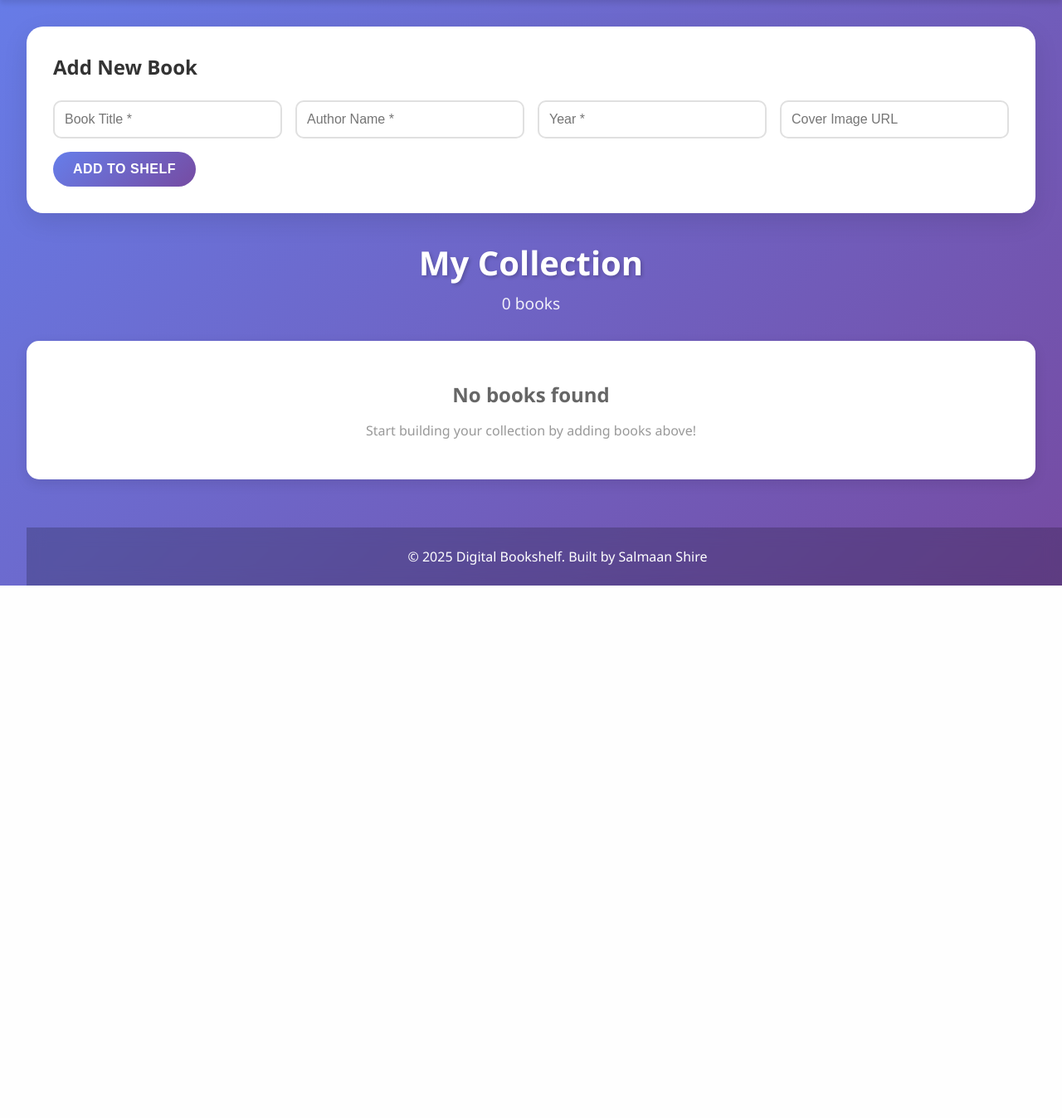
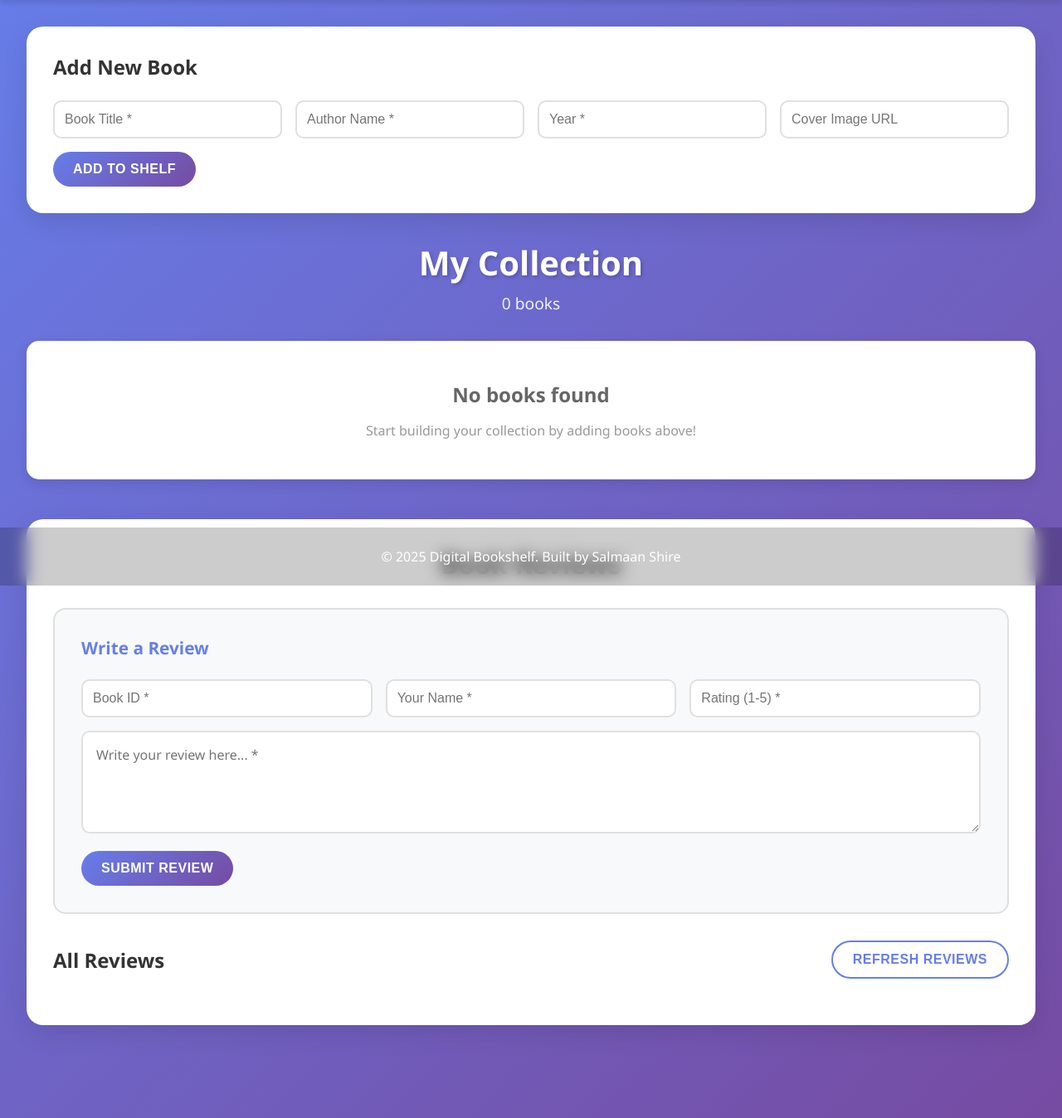
Before and after one commit to SalmaanShire365/bookstore-app, a Flask app: page / in a window 1280 px wide. Shown: the part 94-1442 px from the top of the page at 83% size. Before the commit the page ends 800 px from the top, so only its background shows below. Run offline with Flask 3, Linux system fonts and the light colour scheme; data that the repository does not hold is empty.

Commit message:
Added book reviews feature

```diff
--- a/app.py
+++ b/app.py
@@ -20,7 +20,7 @@ except Exception as e:
 
 db = client[DATABASE_NAME]
 books_collection = db['books']
-#reviews_collection = db['reviews']
+reviews_collection = db['reviews']
 users_collection = db['users']
 
 DATABASE = 'db/books.db'
@@ -127,16 +127,16 @@ def serialize_book(book):
     return book
 
 
-#def serialize_review(review):
-#    ""Convert MongoDB review document to JSON-serializable format.""
-#    if review and '_id' in review:
-#        review['review_id'] = str(review['_id'])
-#        del review['_id']
-#        if 'book_id' in review and isinstance(review['book_id'], ObjectId):
-#            review['book_id'] = str(review['book_id'])
-#        if 'user_id' in review and isinstance(review['user_id'], ObjectId):
-#            review['user_id'] = str(review['user_id'])
-#    return review
+def serialize_review(review):
+    """Convert MongoDB review document to JSON-serializable format."""
+    if review and '_id' in review:
+        review['review_id'] = str(review['_id'])
+        del review['_id']
+        if 'book_id' in review and isinstance(review['book_id'], ObjectId):
+            review['book_id'] = str(review['book_id'])
+        if 'user_id' in review and isinstance(review['user_id'], ObjectId):
+            review['user_id'] = str(review['user_id'])
+    return review
 
 
 
@@ -324,44 +324,44 @@ def delete_book(book_id):
 
 
 # ==================== REVIEWS ENDPOINTS ====================
-#
-#@app.route('/api/reviews', methods=['GET'])
-#@timeit
-#def get_all_reviews():
-#    # Get all reviews from MongoDB.
-#    reviews = list(reviews_collection.find())
-#    review_list = [serialize_review(review.copy()) for review in reviews]
-#    return jsonify({'reviews': review_list})
-#@app.route('/api/add_review', methods=['POST'])
-#@timeit
-#def add_review():
-#    # Add a new review to MongoDB.
-#    data = request.get_json()
-#    book_id = data.get('book_id')
-#    user = data.get('user_name')
-#    rating = data.get('rating')
-#    comment = data.get('review_text')
-#
-#    review = {
-#        'book_id': book_id,
-#        'user': user,
-#        'rating': rating,
-#        'comment': comment,
-#        'review_date': datetime.utcnow().isoformat()
-#    }
-#    result = reviews_collection.insert_one(review)
-#
-#    return jsonify({
-#        'message': 'Review added successfully',
-#        'review_id': str(result.inserted_id)
-#    })
-#@app.route('/api/reviews/book/<book_id>', methods=['GET'])
-#@timeit
-#def get_reviews_by_book(book_id):
-#    # Get all reviews for a specific book
-#    reviews = list(reviews_collection.find({'book_id': book_id}))
-#    review_list = [serialize_review(review.copy()) for review in reviews]
-#    return jsonify({'reviews': review_list, 'count': len(review_list)})
+
+@app.route('/api/reviews', methods=['GET'])
+@timeit
+def get_all_reviews():
+    # Get all reviews from MongoDB.
+    reviews = list(reviews_collection.find())
+    review_list = [serialize_review(review.copy()) for review in reviews]
+    return jsonify({'reviews': review_list})
+@app.route('/api/add_review', methods=['POST'])
+@timeit
+def add_review():
+    # Add a new review to MongoDB.
+    data = request.get_json()
+    book_id = data.get('book_id')
+    user = data.get('user_name')
+    rating = data.get('rating')
+    comment = data.get('review_text')
+
+    review = {
+        'book_id': book_id,
+        'user': user,
+        'rating': rating,
+        'comment': comment,
+        'review_date': datetime.utcnow().isoformat()
+    }
+    result = reviews_collection.insert_one(review)
+
+    return jsonify({
+        'message': 'Review added successfully',
+        'review_id': str(result.inserted_id)
+    })
+@app.route('/api/reviews/book/<book_id>', methods=['GET'])
+@timeit
+def get_reviews_by_book(book_id):
+    # Get all reviews for a specific book
+    reviews = list(reviews_collection.find({'book_id': book_id}))
+    review_list = [serialize_review(review.copy()) for review in reviews]
+    return jsonify({'reviews': review_list, 'count': len(review_list)})
 
 # ==================== LOGS ENDPOINTS ====================
 
--- a/templates/index.html
+++ b/templates/index.html
@@ -46,7 +46,7 @@
             <div class="loading">Loading your books...</div>
         </div>
 
-    <!-- NEW: Reviews Section
+	<!-- NEW: Reviews Section -->
         <div class="reviews-section">
             <h2>Book Reviews</h2>
 
@@ -72,8 +72,6 @@
             </div>
         </div>
     </div>
-    -->
-
     <!-- Footer -->
     <footer>
         <p>&copy; {{ current_year }} Digital Bookshelf. Built by Salmaan Shire</p>
```
